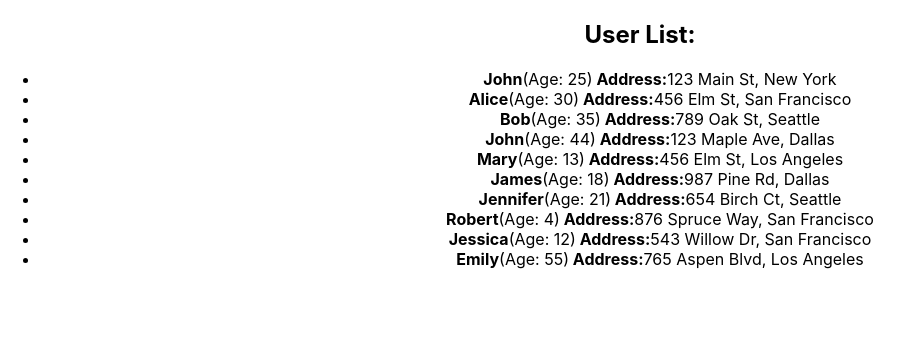
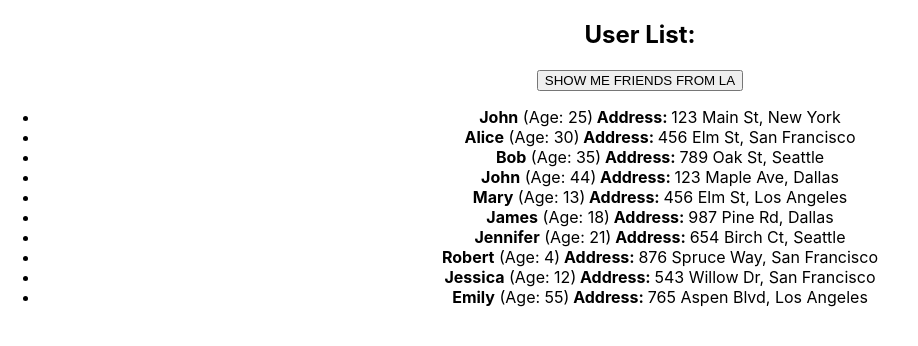
Before and after one commit to sashkaman/homework-front, a React (Create React App) app: page / in a window 1280 px wide. Shown: the top 346 px of the page, without its empty margins (0-918 px from the left). Built offline with nearby package versions, Linux system fonts and the light colour scheme.

Commit message:
HW2 is done

```diff
--- a/src/App.tsx
+++ b/src/App.tsx
@@ -7,8 +7,8 @@
 function App() {
   return (
     <div className="App">
-      <HW1 />
-      {/*<HW2 />*/}
+      {/* <HW1 /> */}
+      <HW2 />
       {/*<HW3 />*/}
       {/*<HW4 />*/}
     </div>
--- a/src/HW/2/HW2.tsx
+++ b/src/HW/2/HW2.tsx
@@ -10,11 +10,11 @@
   id: number;
   name: string;
   age: number;
-  address: any; // пропиши типизацию
+  address: AddressType; // пропиши типизацию
 };
 
 export type UsersObjectType = {
-  myFriends: any; // пропиши типизацию
+  myFriends: UserType[]; // пропиши типизацию
 };
 
 export const HW2 = () => {
@@ -30,7 +30,7 @@
   // ❗ Массив с данными не трогаем!
 
   const users = {
-    myFriends:[
+    myFriends: [
       { id: 1, name: 'John', age: 25, address: { street: '123 Main St', city: 'New York' } },
       { id: 2, name: 'Alice', age: 30, address: { street: '456 Elm St', city: 'San Francisco' } },
       { id: 3, name: 'Bob', age: 35, address: { street: '789 Oak St', city: 'Seattle' } },
@@ -47,7 +47,9 @@
   let [currentUsers, setCurrentUsers] = useState<UsersObjectType>(users);
 
   const filterUsers = () => {
-    const filteredUsers = 'НУЖНО ПРОФИЛЬТРОВАТЬ ДРУЗЕЙ. ОСТАВЛЯЕМ ТОЛЬКО ТЕХ, КОТОРЫЕ ЖИВУТ В ГОРОДЕ LOS ANGELES';
+    const filteredUsers = currentUsers.myFriends.filter(
+      user => user.address.city === 'Los Angeles'
+    );
     setCurrentUsers({ myFriends: filteredUsers });
   };
 
--- a/src/HW/2/UserList2.tsx
+++ b/src/HW/2/UserList2.tsx
@@ -1,9 +1,9 @@
-import {CurrentUser} from './CurrentUser';
-import {UsersObjectType} from './HW2';
+import { CurrentUser } from './CurrentUser';
+import { UsersObjectType } from './HW2';
 
 type UserList2PropsType = {
-	users: any // пропиши типизацию
-	filterUsers: any // пропиши типизацию
+	users: UsersObjectType // пропиши типизацию
+	filterUsers: () => void; // пропиши типизацию
 };
 
 export const UserList2 = (props: UserList2PropsType) => {
@@ -11,13 +11,13 @@
 		<div id={'hw02-users'}>
 			<h2>User List:</h2>
 
-			{/*<button id={'hw02-filter-button'} onClick={() => props.filterUsers}>SHOW ME FRIENDS FROM LA</button>*/}
+			<button id={'hw02-filter-button'} onClick={() => props.filterUsers}>SHOW ME FRIENDS FROM LA</button>
 
-			{/*<ul>*/}
-			{/*  {props.users.myFriends.map((user) => (*/}
-			{/*    <ВЫЗЫВАЕМ КОМПОНЕНТУ CurrentUser />*/}
-			{/*  ))}*/}
-			{/*</ul>*/}
+			<ul>
+				{props.users.myFriends.map((user) => (
+					<CurrentUser key={user.id} user={user} />
+				))}
+			</ul>
 		</div>
 	);
 };
```
